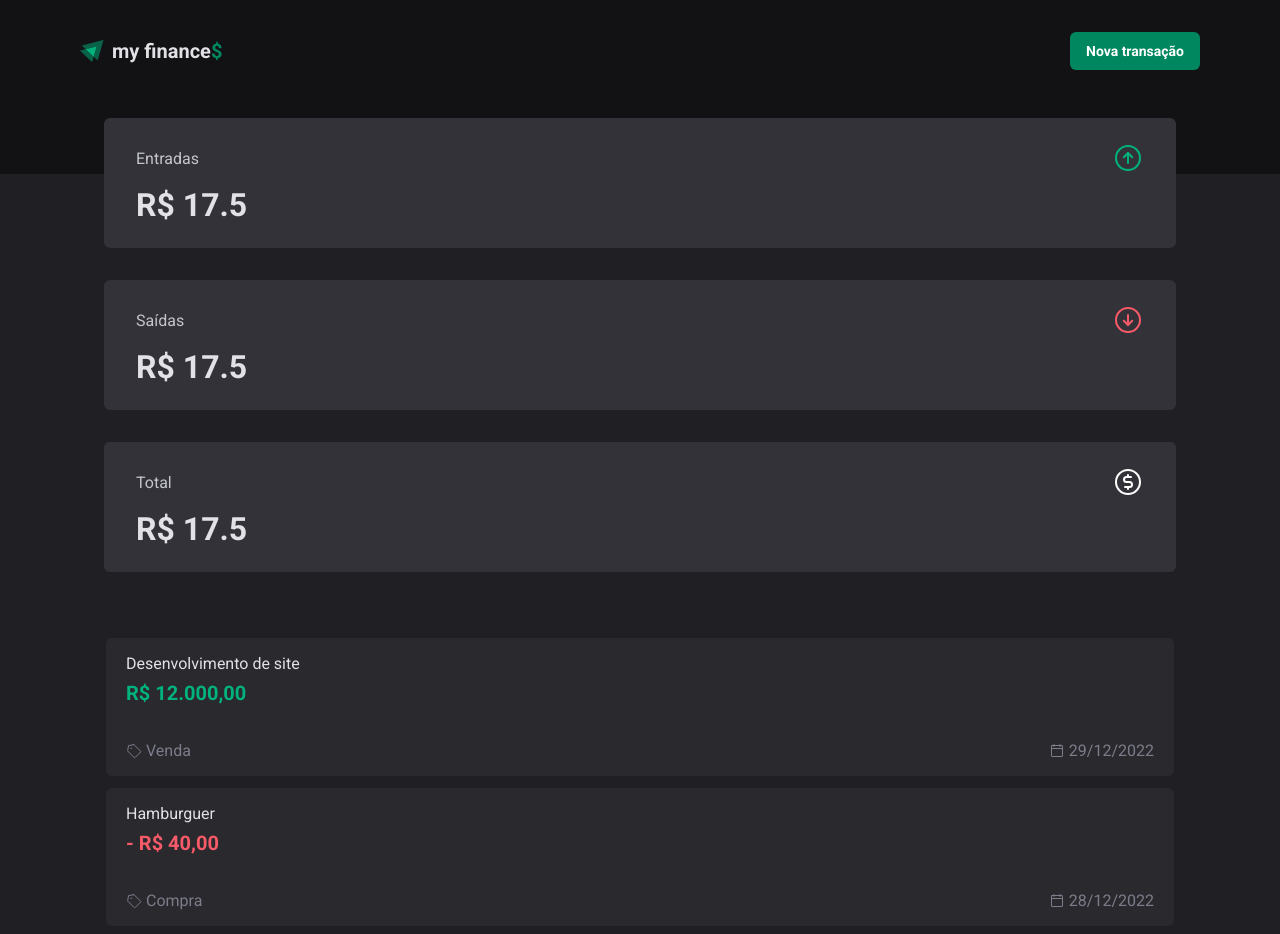
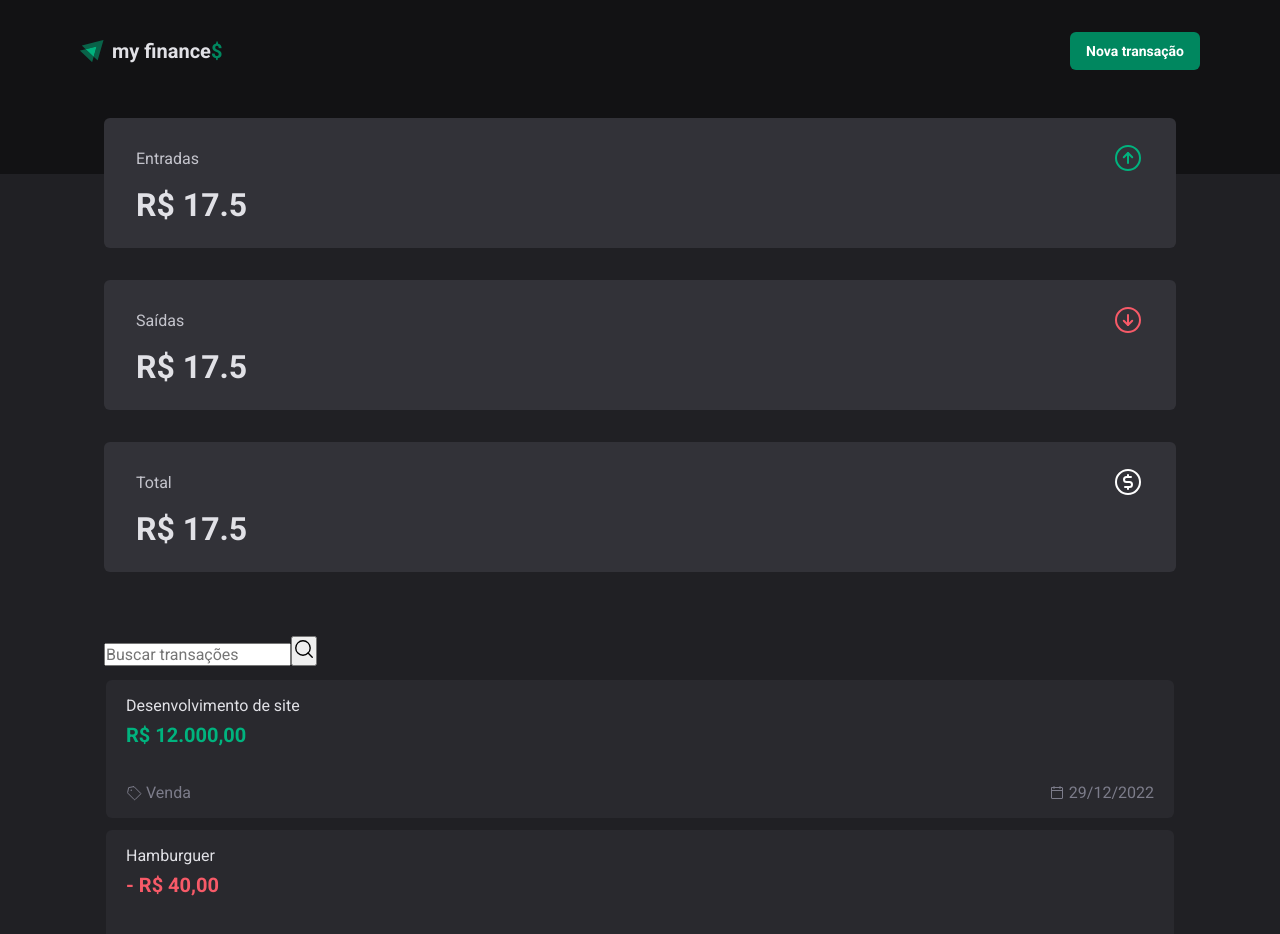
Before and after one commit to Matheus-Pazinati/my-finances-2.0, a React (Vite) app: page / in a window 1280 px wide. Shown: the top 934 px of the page. Built offline with nearby package versions, Linux system fonts and the light colour scheme.

Commit message:
Cria estrutura do componente SearchTransactionForm

```diff
--- /dev/null
+++ b/src/components/SearchTransactionForm/index.tsx
@@ -0,0 +1,12 @@
+import { MagnifyingGlass } from "phosphor-react";
+
+export function SearchTransactionForm() {
+  return (
+    <form>
+      <input type="text" placeholder="Buscar transações" />
+      <button type="submit">
+        <MagnifyingGlass size={22} />
+      </button>
+    </form>
+  )
+}
--- /dev/null
+++ b/src/components/SearchTransactionForm/styles.ts
@@ -0,0 +1 @@
+import styled from "styled-components";
--- a/src/components/TransactionsTable/index.tsx
+++ b/src/components/TransactionsTable/index.tsx
@@ -1,9 +1,13 @@
 import { CalendarBlank, Tag } from "phosphor-react";
+
+import { SearchTransactionForm } from "../SearchTransactionForm";
+
 import { TableContainer, TableContent, TransactionAmount } from "./styles";
 
 export function TransactionsTable() {
   return (
     <TableContainer>
+      <SearchTransactionForm />
       <TableContent>
         <tbody>
           <tr>
--- a/src/components/TransactionsTable/styles.ts
+++ b/src/components/TransactionsTable/styles.ts
@@ -9,6 +9,7 @@ export const TableContainer = styled.section`
 
 export const TableContent = styled.table`
   width: 100%;
+  margin-top: 0.75rem;
 
   tbody {
     display: flex;
```
